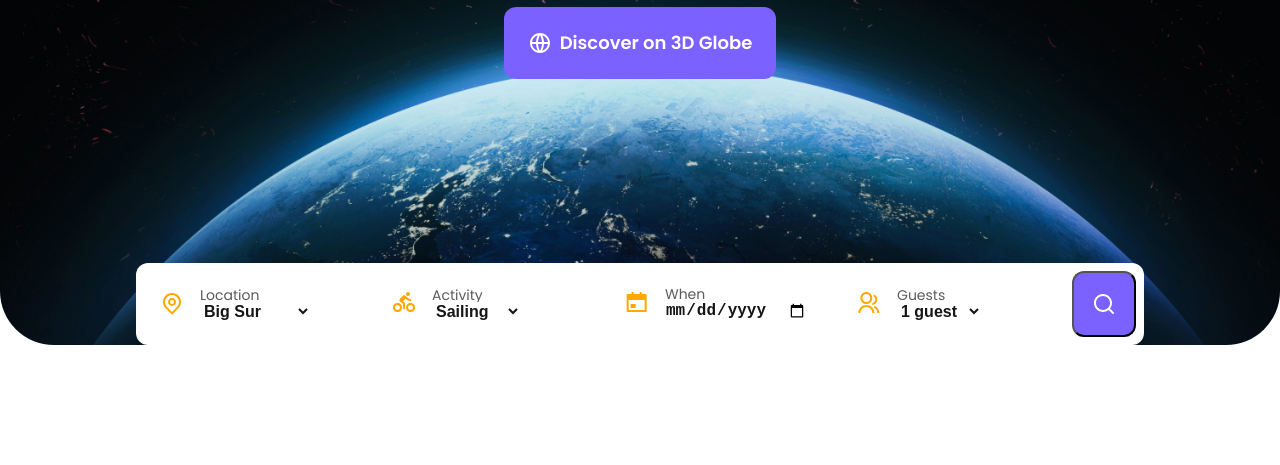
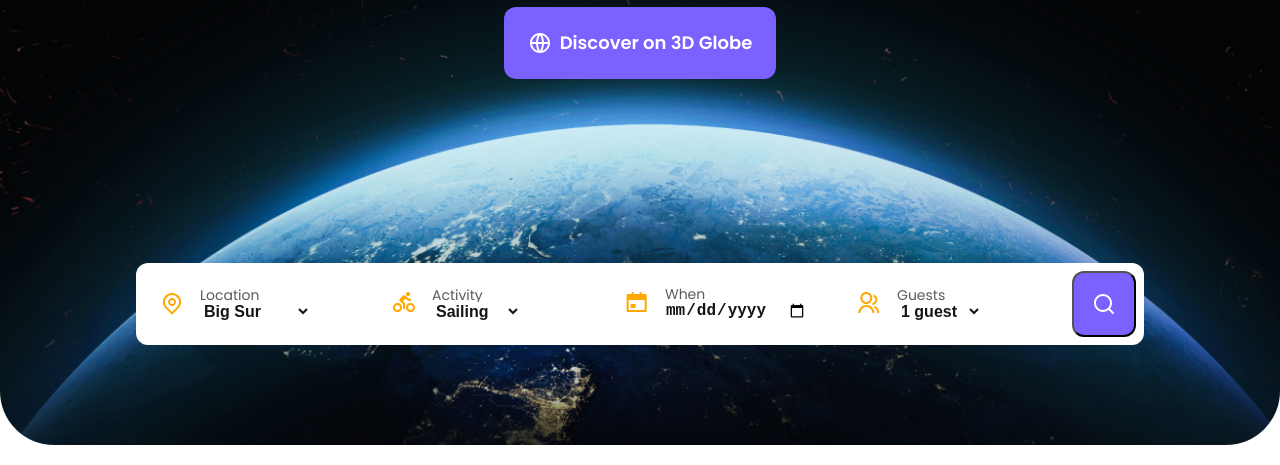
Before and after one commit to IlyaVishnikin/Frontend-2rism, a plain HTML site: page index.html in a window 1280 px wide. Shown: the part 335-800 px from the top of the page. Drawn offline with Linux system fonts and the light colour scheme.

Commit message:
adaptive header

```diff
--- a/src/scss/section-introduction.scss
+++ b/src/scss/section-introduction.scss
@@ -9,7 +9,7 @@
 
   &__inner {
     padding-top: 262px;
-    // padding-bottom: 100px;
+    padding-bottom: 100px;
   }
   &__header {
     margin-bottom: 32px;
```
Also changed, not shown: css/section-introduction.css.
